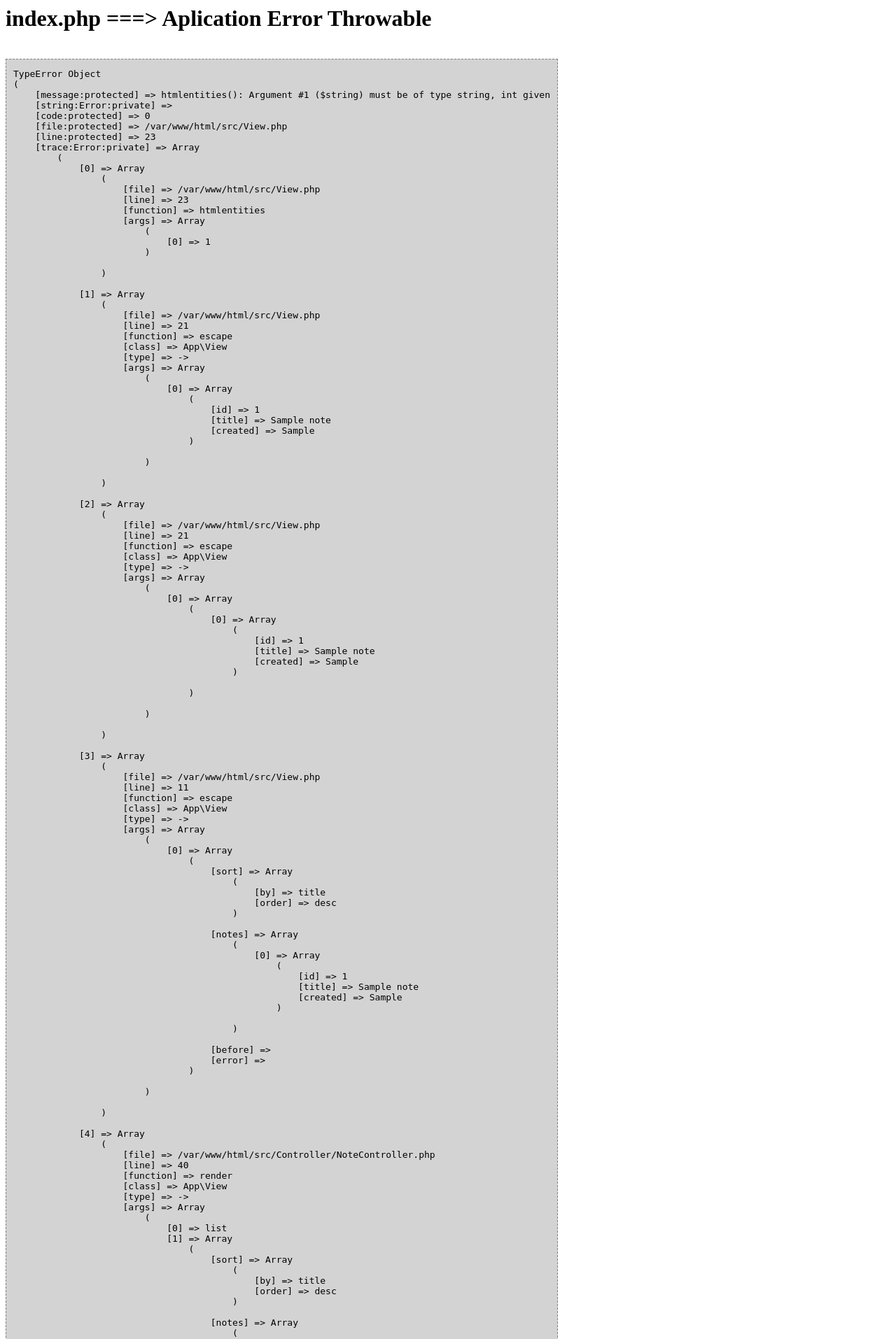
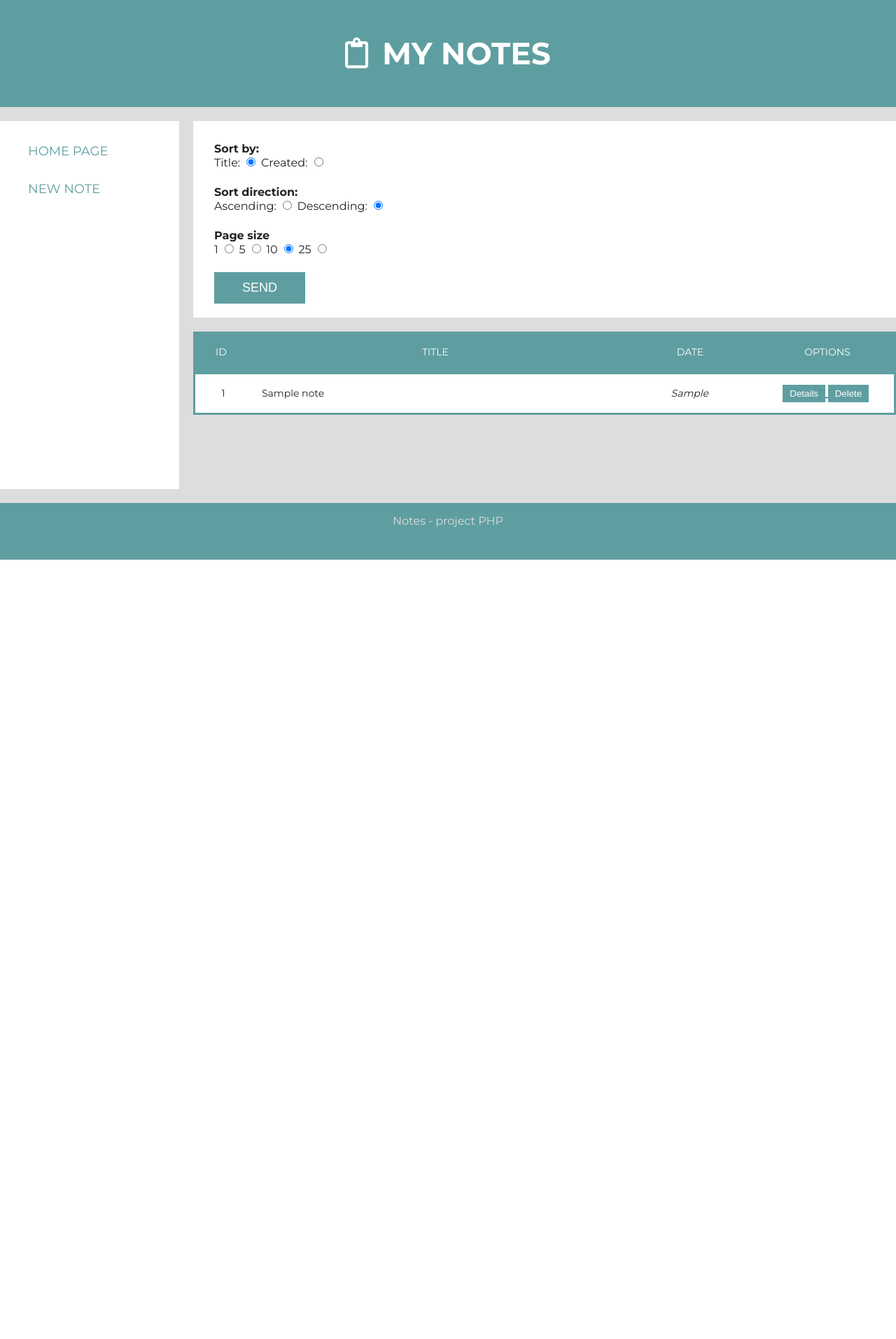
Before and after one commit to PiotrPustul/PHP-my-notes, a PHP site: page / in a window 1280 px wide. Shown: the top 1914 px of the page at 70% size. After the commit the page ends 800 px from the top, so only its background shows below. Run offline with PHP 8.4, Linux system fonts and the light colour scheme; tables that the repository leaves empty or names only in its code hold one stand-in row (values such as "Sample post"); lists and menus that the app fills with data are empty; some libraries are stand-ins or nearby versions.

Commit message:
added pagination logic into the getNotes and view into list html

```diff
--- a/src/Controller/NoteController.php
+++ b/src/Controller/NoteController.php
@@ -9,6 +9,8 @@ use App\Exception\NotFoundException;
 
 class NoteController extends AbstractController
 {
+   private const PAGE_SIZE = 10;
+
    public function createAction(): void
    {
       if ($this->request->hasPost()) {
@@ -34,17 +36,23 @@ class NoteController extends AbstractController
 
    public function listAction(): void
    {
+      $pageNumber = (int) $this->request->getParam('page', 1);
+      $pageSize = (int) $this->request->getParam('pagesize', self::PAGE_SIZE);
       $sortBy = $this->request->getParam('sortby', 'title');
       $sortOrder = $this->request->getParam('sortorder', 'desc');
+
+      if (!in_array($pageSize, [1, 5, 10, 25])) {
+         $pageSize = self::PAGE_SIZE;
+      }
+
+      $note = $this->database->getNotes($pageNumber, $pageSize, $sortBy, $sortOrder);
 
       $this->view->render(
          'list',
          [
-            'sort' => [
-               'by' => $sortBy,
-               'order' => $sortOrder
-            ],
-            'notes' => $this->database->getNotes($sortBy, $sortOrder),
+            'page' => ['number' => $pageNumber, 'size' => $pageSize],
+            'sort' => ['by' => $sortBy, 'order' => $sortOrder],
+            'notes' => $note,
             'before' => $this->request->getParam('before'),
             'error' => $this->request->getParam('error')
          ]
--- a/src/Database.php
+++ b/src/Database.php
@@ -44,9 +44,16 @@ class Database
       return $note;
    }
 
-   public function getNotes(string $sortBy, string $sortOrder): array
-   {
+   public function getNotes(
+      int $pageNumber,
+      int $pageSize,
+      string $sortBy,
+      string $sortOrder
+   ): array {
       try {
+         $limit = $pageSize;
+         $offset = ($pageNumber - 1) * $pageSize;
+
          if (!in_array($sortBy, ['created', 'title'])) {
             $sortBy = 'title';
          }
@@ -54,11 +61,10 @@ class Database
             $sortOrder = 'desc';
          }
 
-         $query = "
-         SELECT id, title, created
+         $query = "SELECT id, title, created
          FROM notes
          ORDER BY $sortBy $sortOrder
-         ";
+         LIMIT $offset, $limit";
 
          $result = $this->connection->query($query);
          return $result->fetchAll(PDO::FETCH_ASSOC);
@@ -74,10 +80,8 @@ class Database
          $descritpion = $this->connection->quote($data['description']);
          $created = $this->connection->quote(date('Y-m-d H:i:s'));
 
-         $query = "
-            INSERT INTO notes(title, description, created)
-            VALUES($title, $descritpion, $created)
-          ";
+         $query = "INSERT INTO notes(title, description, created)
+            VALUES($title, $descritpion, $created)";
 
          $this->connection->exec($query);
       } catch (Throwable $e) {
@@ -93,11 +97,9 @@ class Database
          $title = $this->connection->quote($data['title']);
          $description = $this->connection->quote($data['description']);
 
-         $query = "
-            UPDATE notes
+         $query = "UPDATE notes
             SET title = $title, description = $description
-            WHERE id = $id
-         ";
+            WHERE id = $id";
 
          $this->connection->exec($query);
       } catch (Throwable $e) {
--- a/src/View.php
+++ b/src/View.php
@@ -17,12 +17,19 @@ class View
       $clearParams = [];
 
       foreach ($params as $key => $param) {
-         if (is_array($param)) {
-            $clearParams[$key] = $this->escape($param);
-         } else if ($param) {
-            $clearParams[$key] = htmlentities($param);
-         } else {
-            $clearParams[$key] = $param;
+         switch (true) {
+            case is_array($param):
+               $clearParams[$key] = $this->escape($param);
+               break;
+            case is_int($param):
+               $clearParams[$key] = $param;
+               break;
+            case $param:
+               $clearParams[$key] = htmlentities($param);
+               break;
+            default:
+               $clearParams[$key] = $param;
+               break;
          }
       }
 
--- a/templates/pages/list.php
+++ b/templates/pages/list.php
@@ -36,6 +36,10 @@
       $sort = $params['sort'] ?? [];
       $by = $sort['by'] ?? 'title';
       $order = $sort['order'] ?? 'desc';
+
+      $page = $params['page'] ?? [];
+      $size = $page['size'] ?? 10;
+      $number = $page['number'] ?? 1;
       ?>
 
       <div>
@@ -57,6 +61,13 @@
                <label>Descending:
                   <input name="sortorder" type="radio" value="desc" <?php echo $order === 'desc' ? 'checked' : '' ?> />
                </label>
+            </div>
+            <div>
+               <div>Page size</div>
+               <label>1 <input name="pagesize" type="radio" value="1" <?php echo $size === 1 ? 'checked' : '' ?> /></label>
+               <label>5 <input name="pagesize" type="radio" value="5" <?php echo $size === 5 ? 'checked' : '' ?> /></label>
+               <label>10 <input name="pagesize" type="radio" value="10" <?php echo $size === 10 ? 'checked' : '' ?> /></label>
+               <label>25 <input name="pagesize" type="radio" value="25" <?php echo $size === 25 ? 'checked' : '' ?> /></label>
             </div>
             <input type="submit" value="Send">
          </form>
```
